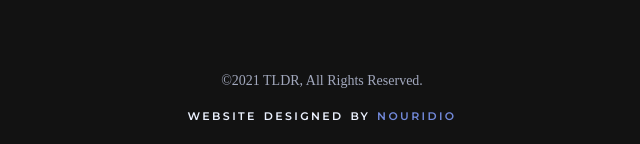
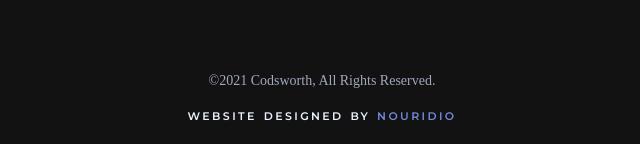
Before and after one commit to CodsworthBot/Website, a plain HTML site: page tos.html in a window 1280 px wide. Shown: the part 1170-1314 px from the top of the page, 318-958 px from the left. Drawn offline with nearby package versions, Linux system fonts and the light colour scheme.

Commit message:
Update tos.html

```diff
--- a/tos.html
+++ b/tos.html
@@ -54,7 +54,7 @@
     </div>
     <div class="footer">
         <div class="bot-footer">
-            ©2021 TLDR, All Rights Reserved.
+            ©2021 Codsworth, All Rights Reserved.
         </div><br/>
         <div class="nouridio">website designed by <a href="https://nouridio.com"> nouridio</a></div>
     </di
```
